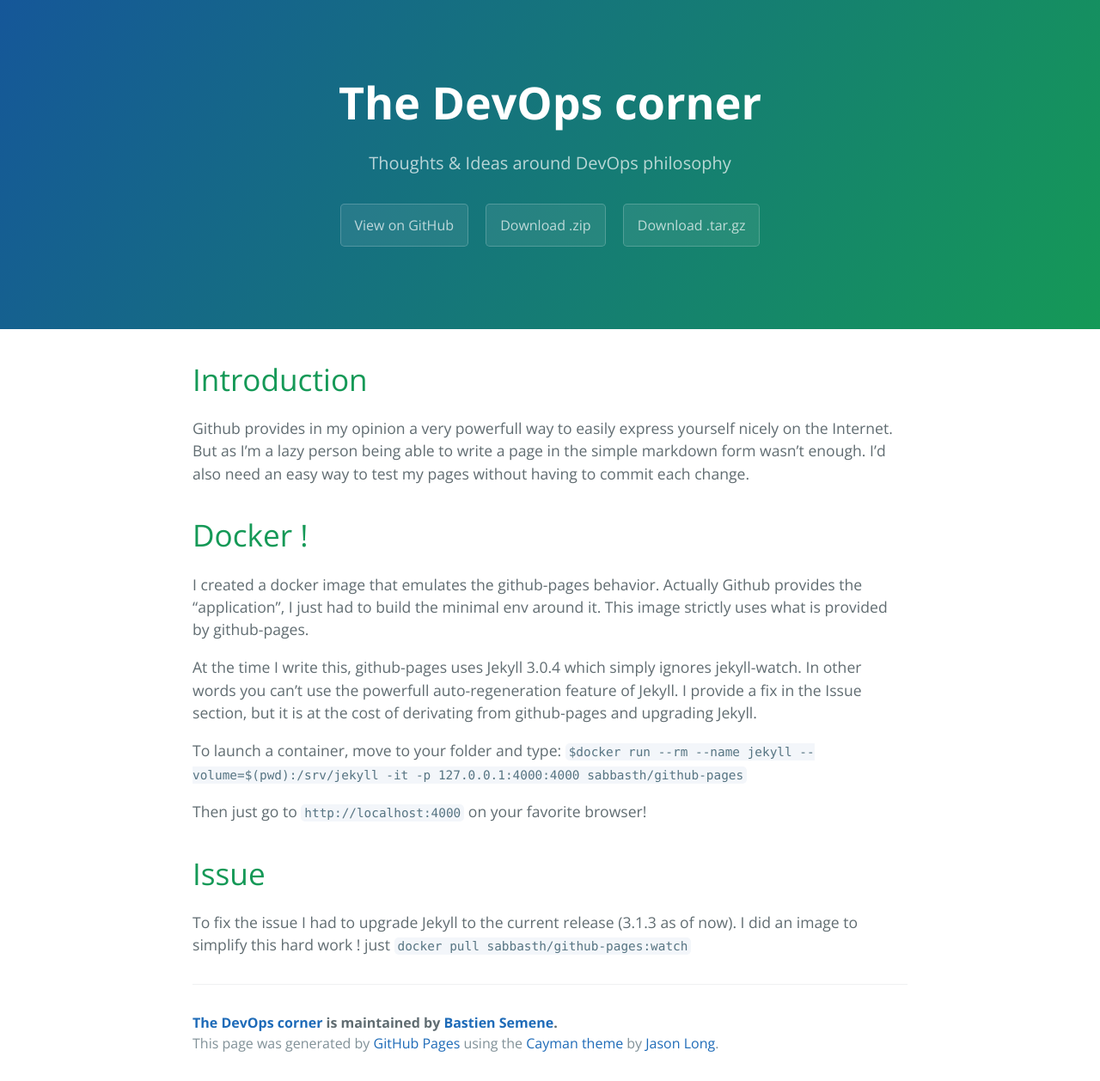
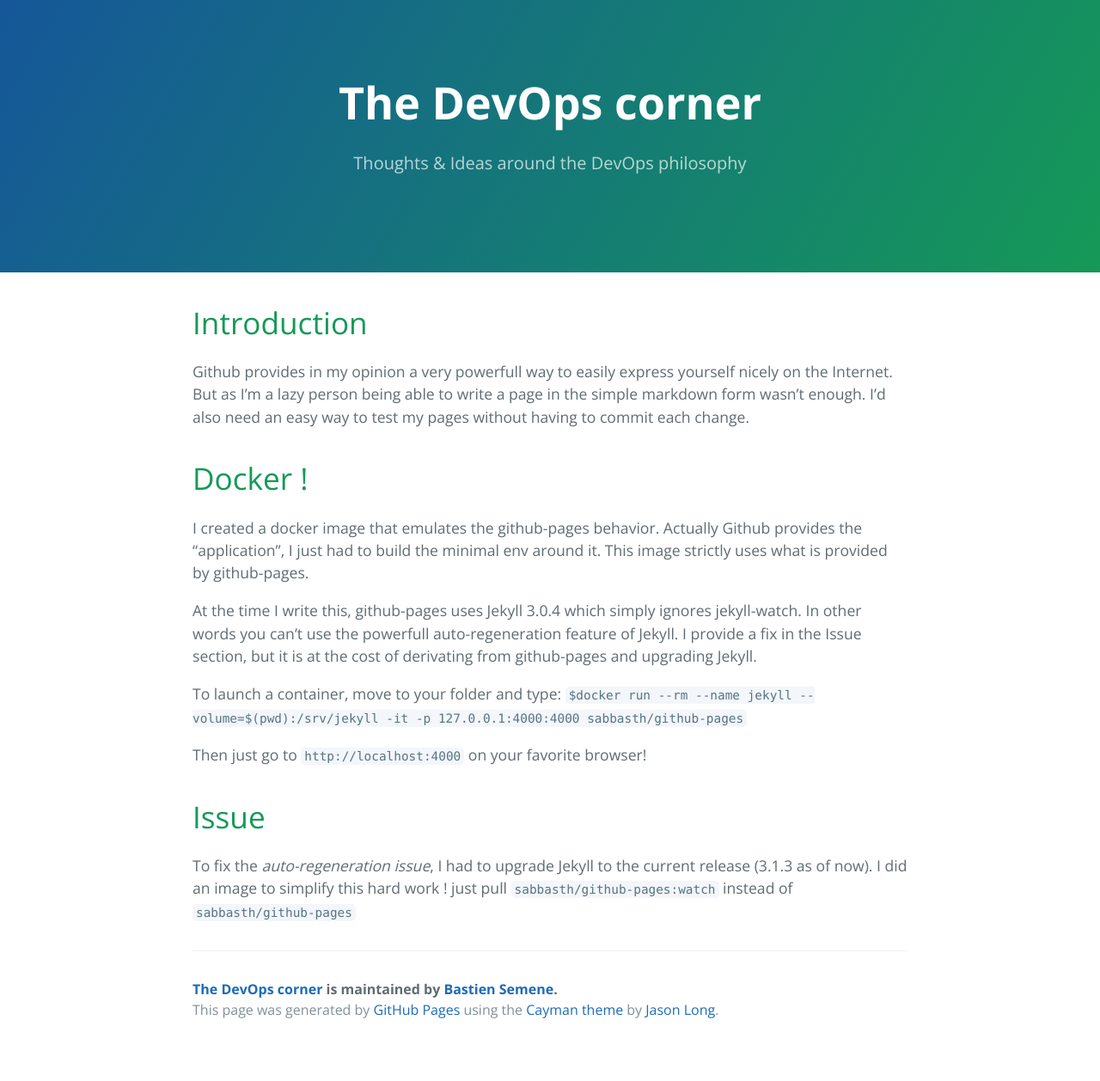
Before and after one commit to Sabbasth/sabbasth.github.io, a Jekyll site: the page built from _posts/2016-04-26-Github-pages-dev.md, in a window 1280 px wide. Shown: the whole page at 86% size. Built offline with Jekyll 4.4.1, drawn with Linux system fonts in a browser that asks for light colours; Markdown is read by kramdown in place of the engine named in the settings; after the commit the page ends 1219 px from its top, so only the background shows below that.

Commit message:
fix post

```diff
--- a/Gemfile
+++ b/Gemfile
@@ -1,6 +1,5 @@
 source 'https://rubygems.org'
 gem 'jekyll'
 gem 'jekyll-paginate'
-gem 'jekyll-watch'
 gem 'redcarpet'
 gem 'pygments.rb'
--- a/_config.yml
+++ b/_config.yml
@@ -1,6 +1,6 @@
 # Setup
 title:        The DevOps corner
-tagline:      Thoughts & Ideas around DevOps philosophy
+tagline:      Thoughts & Ideas around the DevOps philosophy
 baseurl:      ""
 paginate:     1
 
--- a/_includes/page-header.html
+++ b/_includes/page-header.html
@@ -1,7 +1,5 @@
 <section class="page-header">
   <h1 class="project-name">{{ site.title }}</h1>
   <h2 class="project-tagline">{{ site.tagline }}</h2>
-  <a href="#" class="btn">View on GitHub</a>
-  <a href="#" class="btn">Download .zip</a>
-  <a href="#" class="btn">Download .tar.gz</a>
+  <!-- <a href="http://github.com/Sabbasth/sabbasth.github.io" class="btn">View on GitHub</a> -->
 </section>
--- a/_posts/2016-04-26-Github-pages-dev.md
+++ b/_posts/2016-04-26-Github-pages-dev.md
@@ -27,5 +27,5 @@ Then just go to `http://localhost:4000` on your favorite browser!
 
 Issue
 =====
-To fix the issue I had to upgrade Jekyll to the current release (3.1.3 as of now). I did an image to simplify this hard work !
-just `docker pull sabbasth/github-pages:watch`
+To fix the _auto-regeneration issue_, I had to upgrade Jekyll to the current release (3.1.3 as of now). I did an image to simplify this hard work !
+just pull `sabbasth/github-pages:watch` instead of `sabbasth/github-pages`
```
